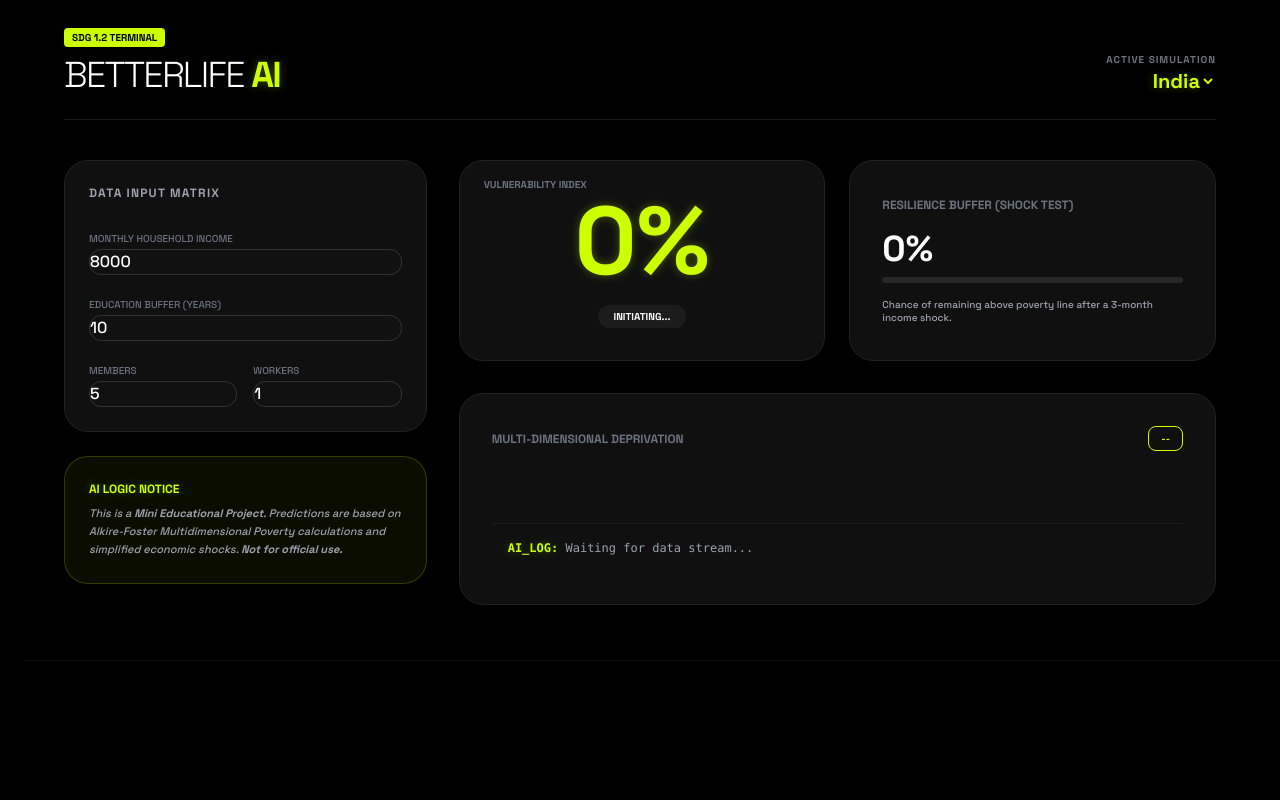
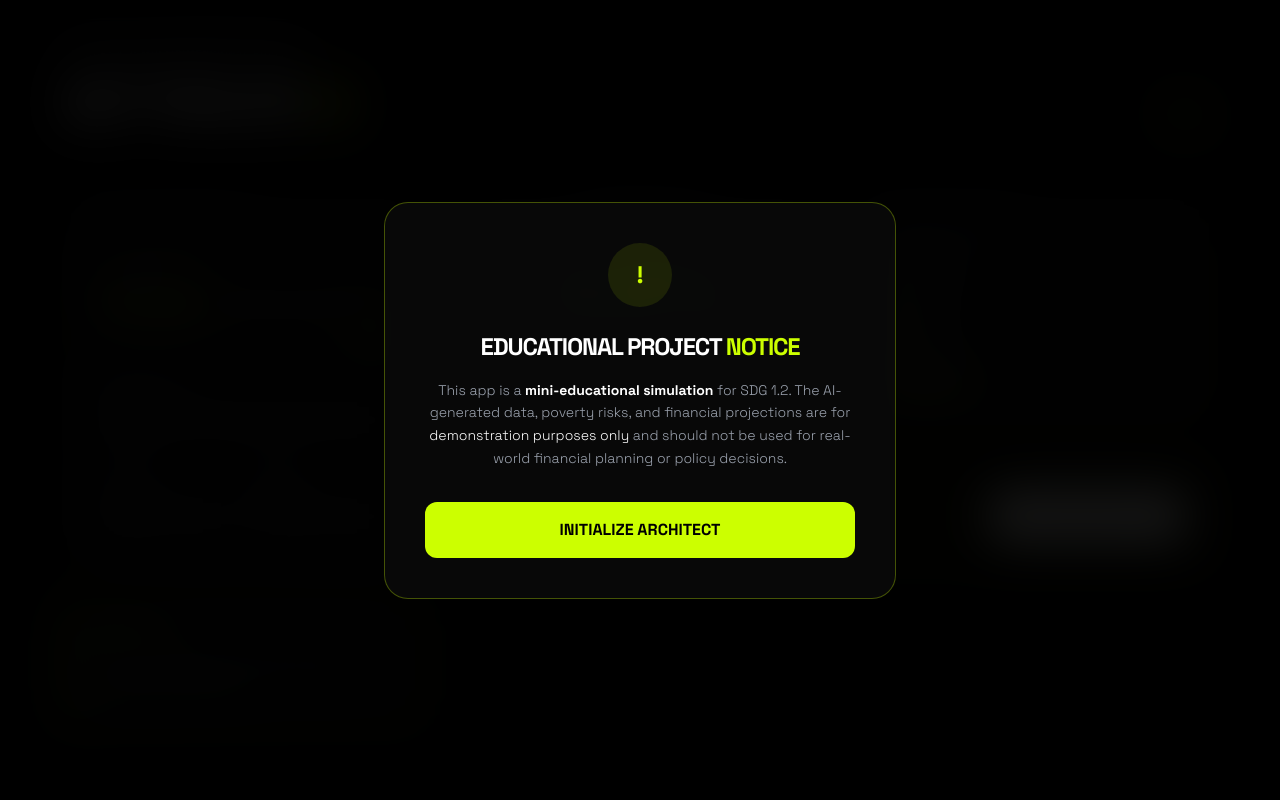
Before and after one commit to Github-of-dp/SDG_Poverty_App, a Flask app: page / in a window 1280 px wide. Run offline with Flask 3, Linux system fonts and the light colour scheme; some libraries are stand-ins or nearby versions.

Commit message:
Update index.html

```diff
--- a/templates/index.html
+++ b/templates/index.html
@@ -3,100 +3,116 @@
 <head>
     <meta charset="UTF-8">
     <meta name="viewport" content="width=device-width, initial-scale=1.0">
-    <title>BETTERLIFE AI // SDG ARCHITECT</title>
+    <title>BetterLife AI // SDG 1.2 Architect</title>
     <script src="https://cdn.tailwindcss.com"></script>
-    <link href="https://fonts.googleapis.com/css2?family=Space+Grotesk:wght@300;500;700&display=swap" rel="stylesheet">
+    <link href="https://fonts.googleapis.com/css2?family=Space+Grotesk:wght@300;700&display=swap" rel="stylesheet">
     <style>
-        body { background: #000; color: #fff; font-family: 'Space Grotesk', sans-serif; }
-        .glass-card {
-            background: rgba(20, 20, 20, 0.8); backdrop-filter: blur(10px);
-            border: 1px solid #222; border-radius: 24px; transition: 0.4s ease;
-        }
-        .glass-card:hover { border-color: #ccff00; transform: scale(1.01); }
-        .neon-text { color: #ccff00; text-shadow: 0 0 10px rgba(204, 255, 0, 0.3); }
-        .neon-bg { background: #ccff00; box-shadow: 0 0 15px rgba(204, 255, 0, 0.4); }
-        input, select { background: #111; border: 1px solid #333; color: #ccff00; padding: 14px; border-radius: 12px; width: 100%; outline: none; }
-        input:focus { border-color: #ccff00; }
-        .scanline { width: 100%; height: 1px; background: rgba(204, 255, 0, 0.05); position: absolute; animation: move 8s linear infinite; }
-        @keyframes move { from { top: 0; } to { top: 100%; } }
+        body { background: #050505; color: #fff; font-family: 'Space Grotesk', sans-serif; overflow-x: hidden; }
+        .glass { background: rgba(255,255,255,0.03); backdrop-filter: blur(15px); border: 1px solid rgba(255,255,255,0.1); border-radius: 24px; }
+        .neon-lime { color: #ccff00; }
+        .neon-bg { background: #ccff00; }
+        .card-hover { transition: 0.4s cubic-bezier(0.2, 0.8, 0.2, 1); }
+        .card-hover:hover { border-color: #ccff00; transform: translateY(-5px); box-shadow: 0 10px 40px rgba(204,255,0,0.1); }
+
+        /* Modal Style */
+        #disclaimer-modal { display: flex; animation: fadeIn 0.5s ease forwards; }
+        @keyframes fadeIn { from { opacity: 0; } to { opacity: 1; } }
     </style>
 </head>
-<body class="p-6">
-    <div class="scanline"></div>
+<body class="p-4 md:p-10">
+
+    <div id="disclaimer-modal" class="fixed inset-0 z-[100] items-center justify-center bg-black/90 backdrop-blur-xl p-6">
+        <div class="glass max-w-lg p-10 text-center border-[#ccff00]/30">
+            <div class="w-16 h-16 bg-[#ccff00]/10 rounded-full flex items-center justify-center mx-auto mb-6">
+                <span class="neon-lime text-2xl font-bold">!</span>
+            </div>
+            <h2 class="text-2xl font-bold mb-4 uppercase tracking-tighter">Educational Project <span class="neon-lime">Notice</span></h2>
+            <p class="text-gray-400 text-sm leading-relaxed mb-8">
+                This app is a <span class="text-white font-bold">mini-educational simulation</span> for SDG 1.2. The AI-generated data, poverty risks, and financial projections are for <span class="text-white">demonstration purposes only</span> and should not be used for real-world financial planning or policy decisions.
+            </p>
+            <button onclick="document.getElementById('disclaimer-modal').style.display='none'" class="neon-bg text-black font-black px-10 py-4 rounded-xl hover:scale-105 transition-transform w-full">
+                INITIALIZE ARCHITECT
+            </button>
+        </div>
+    </div>
 
     <div class="max-w-6xl mx-auto">
-        <header class="flex flex-col md:flex-row justify-between items-end mb-10 border-b border-white/10 pb-6">
+        <header class="flex flex-col md:flex-row justify-between items-end mb-16 gap-6">
             <div>
-                <div class="bg-[#ccff00] text-black text-[10px] font-bold px-2 py-0.5 rounded inline-block mb-2">SDG 1.2 TERMINAL</div>
-                <h1 class="text-4xl font-light tracking-tighter uppercase">BetterLife <span class="font-bold neon-text">AI</span></h1>
+                <span class="text-[10px] bg-white/10 px-2 py-1 rounded text-gray-400 font-bold tracking-widest uppercase">Target 1.2: Multidimensional Poverty</span>
+                <h1 class="text-5xl font-black uppercase tracking-tighter mt-4">BetterLife <span class="neon-lime">AI</span></h1>
             </div>
-            <div class="text-right">
-                <p class="text-[10px] text-gray-500 font-bold uppercase tracking-widest">Active Simulation</p>
-                <select id="region" onchange="processAI()" class="bg-transparent border-none p-0 text-xl font-bold neon-text text-right cursor-pointer">
-                    {% for r in regions %}<option value="{{ r }}">{{ r }}</option>{% endfor %}
-                </select>
-            </div>
+            <select id="region" onchange="run()" class="bg-transparent border-b-2 border-[#ccff00] text-[#ccff00] font-bold py-2 outline-none">
+                {% for r in regions %}<option value="{{ r }}">{{ r }}</option>{% endfor %}
+            </select>
         </header>
 
         <div class="grid grid-cols-1 lg:grid-cols-12 gap-8">
             <div class="lg:col-span-4 space-y-6">
-                <div class="glass-card p-6">
-                    <h3 class="text-xs font-bold text-gray-400 mb-6 uppercase tracking-widest">Data Input Matrix</h3>
-                    <div class="space-y-4">
-                        <div><label class="text-[10px] text-gray-500 uppercase">Monthly Household Income</label><input type="number" id="income" value="8000" oninput="processAI()"></div>
-                        <div><label class="text-[10px] text-gray-500 uppercase">Education Buffer (Years)</label><input type="number" id="edu" value="10" oninput="processAI()"></div>
+                <div class="glass p-8 card-hover">
+                    <h3 class="text-xs font-bold text-gray-500 uppercase mb-8 tracking-widest">Profile Parameters</h3>
+                    <div class="space-y-6">
+                        <div>
+                            <label class="text-[10px] text-gray-500 font-bold uppercase block mb-2">Monthly Income</label>
+                            <input type="range" id="income" min="1000" max="25000" value="8000" oninput="run()" class="w-full accent-[#ccff00]">
+                            <div class="text-right neon-lime font-bold mt-1" id="inc_val">8000</div>
+                        </div>
+                        <div>
+                            <label class="text-[10px] text-gray-500 font-bold uppercase block mb-2">Education Years</label>
+                            <input type="number" id="edu" value="10" oninput="run()" class="bg-white/5 border border-white/10 rounded-lg p-3 w-full outline-none focus:border-[#ccff00]">
+                        </div>
                         <div class="grid grid-cols-2 gap-4">
-                            <div><label class="text-[10px] text-gray-500 uppercase">Members</label><input type="number" id="h_size" value="5" oninput="processAI()"></div>
-                            <div><label class="text-[10px] text-gray-500 uppercase">Workers</label><input type="number" id="workers" value="1" oninput="processAI()"></div>
+                            <div>
+                                <label class="text-[10px] text-gray-500 font-bold uppercase block mb-2">Household</label>
+                                <input type="number" id="h_size" value="4" oninput="run()" class="bg-white/5 border border-white/10 rounded-lg p-3 w-full outline-none">
+                            </div>
+                            <div>
+                                <label class="text-[10px] text-gray-500 font-bold uppercase block mb-2">Workers</label>
+                                <input type="number" id="workers" value="1" oninput="run()" class="bg-white/5 border border-white/10 rounded-lg p-3 w-full outline-none">
+                            </div>
                         </div>
                     </div>
                 </div>
 
-                <div class="glass-card p-6 bg-[#ccff00]/5 border-[#ccff00]/20">
-                    <h4 class="text-xs font-bold neon-text mb-2 uppercase">AI Logic Notice</h4>
-                    <p class="text-[11px] text-gray-400 leading-relaxed italic">
-                        This is a <b>Mini Educational Project</b>. Predictions are based on Alkire-Foster Multidimensional Poverty calculations and simplified economic shocks. <b>Not for official use.</b>
+                <div class="glass p-6 border-l-4 border-[#ccff00]">
+                    <h4 class="text-xs font-bold neon-lime mb-2">SDG INSIGHT</h4>
+                    <p class="text-[11px] text-gray-400 italic leading-relaxed">
+                        SDG 1.2 looks beyond cash. It analyzes "deprivation bundles"—the intersection of poor schooling, high dependency, and low income.
                     </p>
                 </div>
             </div>
 
             <div class="lg:col-span-8 space-y-8">
                 <div class="grid grid-cols-1 md:grid-cols-2 gap-6">
-                    <div class="glass-card p-8 flex flex-col items-center justify-center text-center relative">
-                        <span class="text-[10px] text-gray-500 absolute top-4 left-6 font-bold uppercase">Vulnerability Index</span>
-                        <div class="text-8xl font-bold neon-text" id="risk_val">0%</div>
-                        <div class="mt-4 px-4 py-1 bg-white/5 rounded-full text-[10px] font-bold" id="status">INITIATING...</div>
+                    <div class="glass p-10 flex flex-col items-center justify-center text-center card-hover relative overflow-hidden">
+                        <div class="text-[10px] font-bold text-gray-500 uppercase absolute top-6">Vulnerability Index</div>
+                        <div class="text-8xl font-black neon-lime" id="risk_score">0%</div>
+                        <div class="text-[11px] font-bold mt-4 tracking-widest text-gray-400" id="sdg_msg">ANALYZING...</div>
                     </div>
 
-                    <div class="glass-card p-8 flex flex-col justify-center">
-                        <h4 class="text-xs text-gray-500 uppercase mb-4 font-bold">Resilience Buffer (Shock Test)</h4>
-                        <div class="text-4xl font-bold text-white mb-2"><span id="res_val">0</span>%</div>
-                        <div class="w-full h-1.5 bg-white/10 rounded-full overflow-hidden">
-                            <div id="res_bar" class="h-full neon-bg transition-all duration-700" style="width: 0%;"></div>
-                        </div>
-                        <p class="text-[10px] text-gray-400 mt-4 leading-tight">Chance of remaining above poverty line after a 3-month income shock.</p>
+                    <div class="glass p-8 card-hover">
+                        <h4 class="text-xs font-bold text-gray-500 uppercase mb-6">Deprivation Vectors</h4>
+                        <div id="vector_box" class="space-y-6">
+                            </div>
                     </div>
                 </div>
 
-                <div class="glass-card p-8">
-                    <div class="flex justify-between items-center mb-8">
-                        <h4 class="text-xs text-gray-500 uppercase font-bold">Multi-Dimensional Deprivation</h4>
-                        <div class="text-[10px] font-bold px-3 py-1 border border-[#ccff00] neon-text rounded-lg" id="pathway_label">--</div>
+                <div class="glass p-8 bg-[#ccff00]/5 border-[#ccff00]/20 flex flex-col md:flex-row items-center gap-6">
+                    <div class="flex-1">
+                        <h4 class="text-lg font-bold mb-1">Trigger <span class="neon-lime">Life Shock</span></h4>
+                        <p class="text-xs text-gray-400">Randomly simulate a socio-economic event to test your resilience.</p>
                     </div>
-
-                    <div class="grid grid-cols-1 md:grid-cols-3 gap-8" id="dim_box">
-                        </div>
-
-                    <div class="mt-10 p-4 border-t border-white/5 font-mono text-xs">
-                        <span class="neon-text font-bold">AI_LOG:</span> <span id="ai_msg" class="text-gray-400">Waiting for data stream...</span>
-                    </div>
+                    <button onclick="triggerShock()" class="px-8 py-3 bg-white text-black font-bold rounded-xl hover:bg-[#ccff00] transition-colors">
+                        SIMULATE EVENT
+                    </button>
                 </div>
             </div>
         </div>
     </div>
 
     <script>
-        async function processAI() {
+        async function run() {
+            document.getElementById('inc_val').innerText = document.getElementById('income').value;
             const data = {
                 income: document.getElementById('income').value,
                 education: document.getElementById('edu').value,
@@ -105,39 +121,50 @@
                 region: document.getElementById('region').value
             };
 
-            const res = await fetch('/ai_engine', {
+            const res = await fetch('/simulate', {
                 method: 'POST',
                 headers: {'Content-Type': 'application/json'},
                 body: JSON.stringify(data)
             });
             const r = await res.json();
 
-            // Display Logic
-            document.getElementById('risk_val').innerText = r.risk + "%";
-            document.getElementById('res_val').innerText = r.resilience;
-            document.getElementById('res_bar').style.width = r.resilience + "%";
-            document.getElementById('status').innerText = r.risk > 50 ? "CRITICAL DEPRAVATION" : "SDG TARGET STABLE";
-            document.getElementById('pathway_label').innerText = r.pathway;
-            document.getElementById('ai_msg').innerText = r.ai_analysis;
+            document.getElementById('risk_score').innerText = r.risk + "%";
+            document.getElementById('sdg_msg').innerText = r.sdg_msg;
 
-            // Dimensions Injection
-            const dbox = document.getElementById('dim_box');
-            dbox.innerHTML = '';
-            r.breakdown.forEach(dim => {
-                dbox.innerHTML += `
+            const vBox = document.getElementById('vector_box');
+            vBox.innerHTML = '';
+            for (const [key, val] of Object.entries(r.breakdown)) {
+                vBox.innerHTML += `
                     <div>
                         <div class="flex justify-between text-[10px] font-bold uppercase mb-2">
-                            <span>${dim.label} Gap</span>
-                            <span class="neon-text">${dim.val}%</span>
+                            <span>${key} Gap</span>
+                            <span class="neon-lime">${val}%</span>
                         </div>
                         <div class="w-full h-1 bg-white/10 rounded-full overflow-hidden">
-                            <div class="h-full neon-bg transition-all duration-1000" style="width: ${dim.val}%"></div>
+                            <div class="h-full neon-bg transition-all duration-1000" style="width: ${val}%"></div>
                         </div>
                     </div>
                 `;
-            });
+            }
         }
-        window.onload = processAI;
+
+        function triggerShock() {
+            const events = [
+                {name: "Medical Emergency", inc: -2000, msg: "Sudden cost! Monthly disposable income dropped."},
+                {name: "Skill Certification", edu: +2, msg: "New certificate earned! Capability gap reduced."},
+                {name: "New Family Dependent", h: +1, msg: "Family size increased. Structural load rising."}
+            ];
+            const evt = events[Math.floor(Math.random() * events.length)];
+
+            if(evt.inc) document.getElementById('income').value = parseInt(document.getElementById('income').value) + evt.inc;
+            if(evt.edu) document.getElementById('edu').value = parseInt(document.getElementById('edu').value) + evt.edu;
+            if(evt.h) document.getElementById('h_size').value = parseInt(document.getElementById('h_size').value) + evt.h;
+
+            alert(`EVENT TRIGGERED: ${evt.name}\n${evt.msg}`);
+            run();
+        }
+
+        window.onload = run;
     </script>
 </body>
 </html>
```
